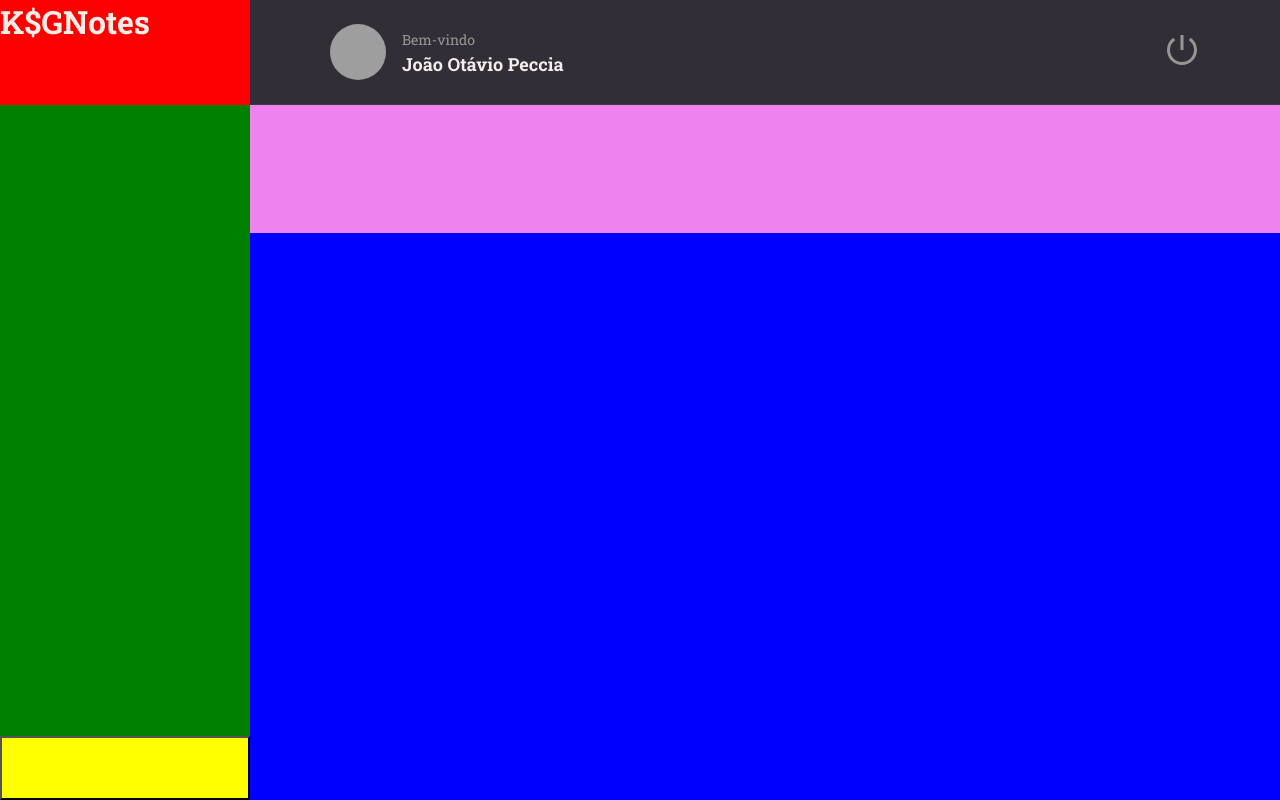
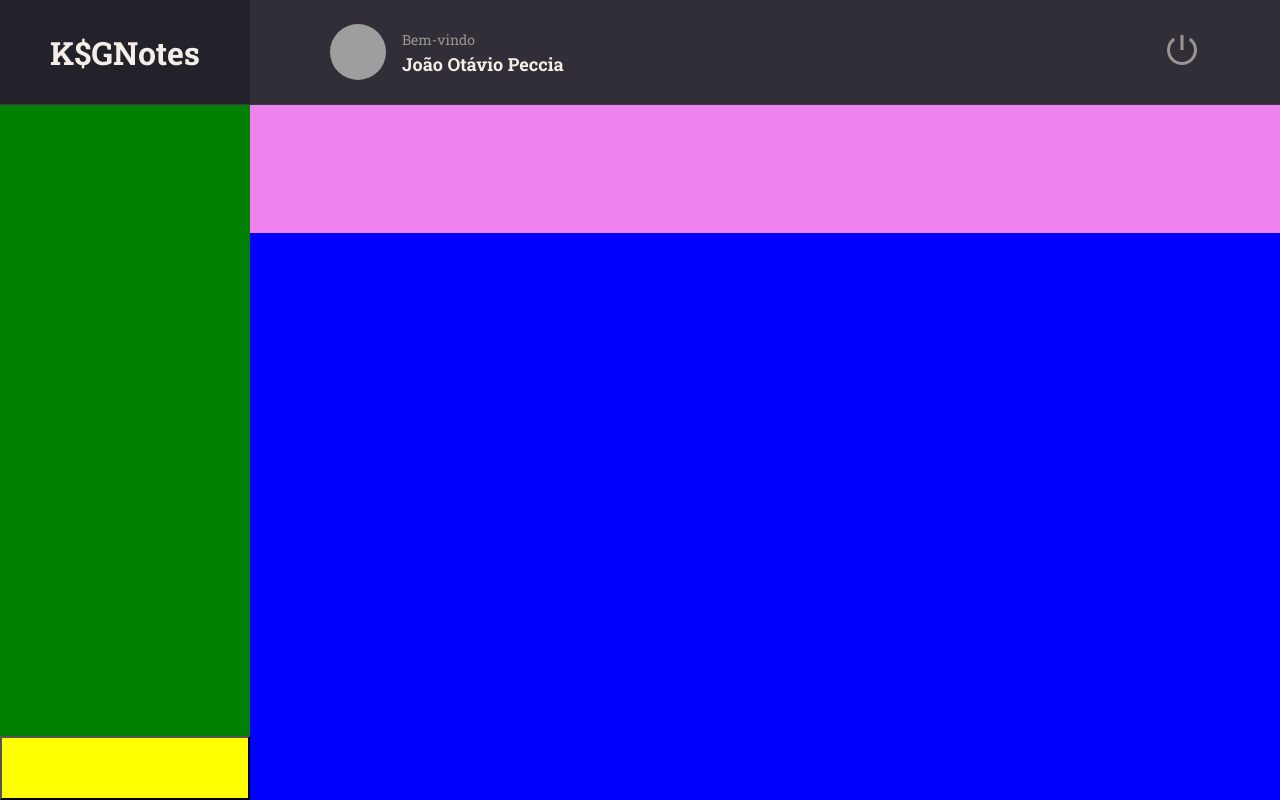
Before and after one commit to jpeccia/ksgnotes, a React (Vite) app: page / in a window 1280 px wide. Built offline with nearby package versions, Linux system fonts and the light colour scheme; grey boxes are pictures that could not be loaded.

Commit message:
brand style home

```diff
--- a/src/pages/Home/styles.js
+++ b/src/pages/Home/styles.js
@@ -18,7 +18,15 @@
 
 export const Brand = styled.div`
   grid-area: brand;
-  background: red;
+
+  display: flex;
+  justify-content: center;
+  align-items: center;
+
+  border-bottom-width: 1px;
+  border-bottom-style: solid;
+  border-bottom-color: ${({ theme }) => theme.COLORS.BACKGROUND_700};
+  background-color: ${({ theme }) => theme.COLORS.BACKGROUND_900};
 `;
 
 export const Menu = styled.ul`
--- a/src/styles/theme.js
+++ b/src/styles/theme.js
@@ -1,6 +1,6 @@
 export default {
   COLORS: {
-    BACKGROUND_900: "#525252",
+    BACKGROUND_900: "#232129",
     BACKGROUND_800: "#312E38",
     BACKGROUND_700: "#3E3B47",
 
```
